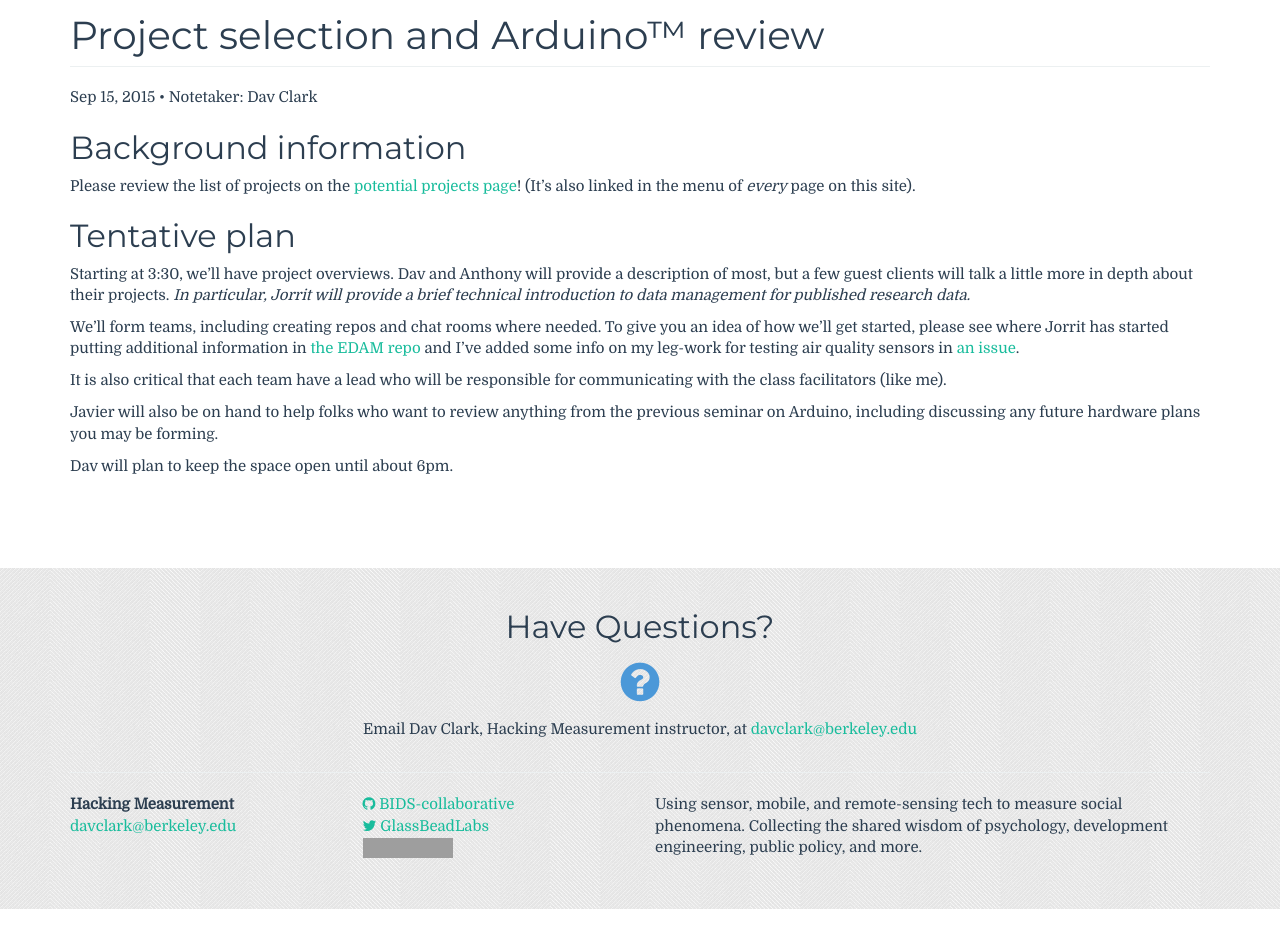
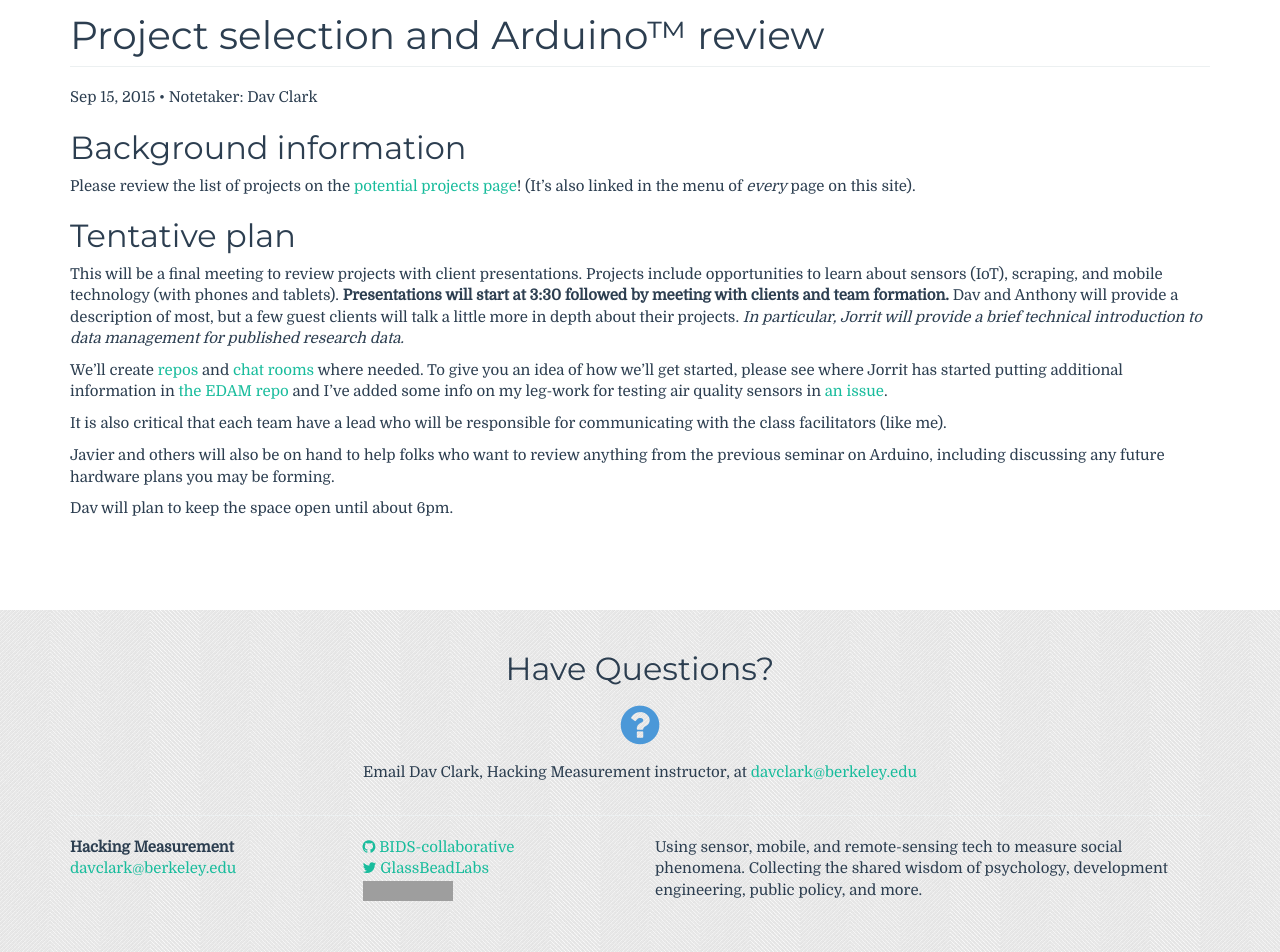
Before and after one commit to BIDS-collaborative/hackingmeasurement.github.io, a Jekyll site: the page built from syllabus/_posts/2015-09-15-project-selection.md, in a window 1280 px wide and 1361 px high. Shown: the part 409-1361 px from the top of the window. Built offline with Jekyll 4.4.1, drawn with Linux system fonts in a browser that asks for light colours; comment, search, counter and statistics services are not loaded; grey boxes are pictures that could not be loaded.

Commit message:
Updates with info from BIDS announcement

```diff
--- a/syllabus/_posts/2015-09-15-project-selection.md
+++ b/syllabus/_posts/2015-09-15-project-selection.md
@@ -13,12 +13,16 @@ site).
 
 ## Tentative plan
 
-Starting at 3:30, we'll have project overviews. Dav and Anthony will provide a
-description of most, but a few guest clients will talk a little more in depth
-about their projects. *In particular, Jorrit will provide a brief technical
-introduction to data management for published research data.*
+This will be a final meeting to review projects with client presentations.
+Projects include opportunities to learn about sensors (IoT), scraping, and
+mobile technology (with phones and tablets). **Presentations will start at 3:30
+followed by meeting with clients and team formation.** Dav and Anthony will
+provide a description of most, but a few guest clients will talk a little more
+in depth about their projects. *In particular, Jorrit will provide a brief
+technical introduction to data management for published research data.*
 
-We'll form teams, including creating repos and chat rooms where needed. To give
+We'll create [repos](https://github.com/BIDS-collaborative) and [chat
+rooms](https://gitter.im/orgs/BIDS-collaborative/rooms) where needed. To give
 you an idea of how we'll get started, please see where Jorrit has started
 putting additional information in [the EDAM
 repo](https://github.com/BIDS-collaborative/EDAM) and I've added some info on
@@ -28,8 +32,8 @@ issue](https://github.com/BIDS-collaborative/air-quality/issues/2).
 It is also critical that each team have a lead who will be responsible for
 communicating with the class facilitators (like me).
 
-Javier will also be on hand to help folks who want to review anything from the
-previous seminar on Arduino, including discussing any future hardware plans you
-may be forming.
+Javier and others will also be on hand to help folks who want to review
+anything from the previous seminar on Arduino, including discussing any future
+hardware plans you may be forming.
 
 Dav will plan to keep the space open until about 6pm.
```
